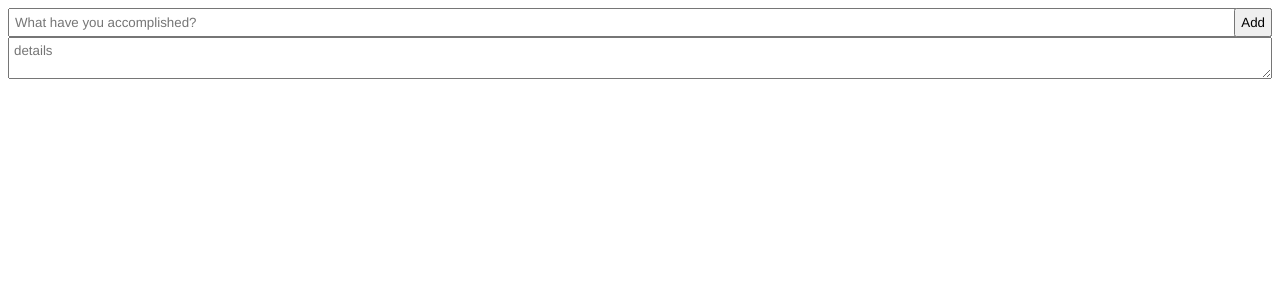
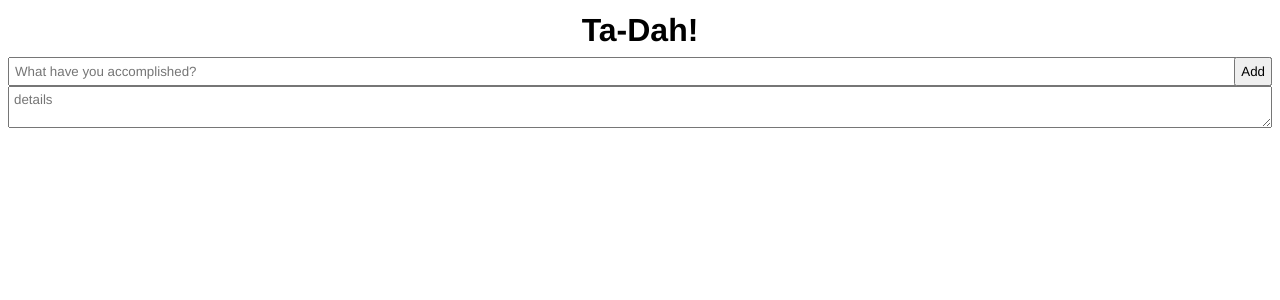
Before and after one commit to JabaDUDE/tah-dah, a React (Vite) app: page / in a window 1280 px wide. Shown: the top 300 px of the page. Built offline with nearby package versions, Linux system fonts and the light colour scheme.

Commit message:
corrected import/export causing test to fail

```diff
--- a/src/App.jsx
+++ b/src/App.jsx
@@ -30,9 +30,10 @@ const App = () => {
   }
 
   return (
-    <>
+    <main>
+      <h1>Ta-Dah!</h1>
       <UserInput handleSubmit={handleSubmit} handleChange={handleChange} doneTask={doneTask} />
-    </>
+    </main>
   )
 }
 
```
Also changed, not shown: 2 other files (tests, documents, lock files or other folders).
